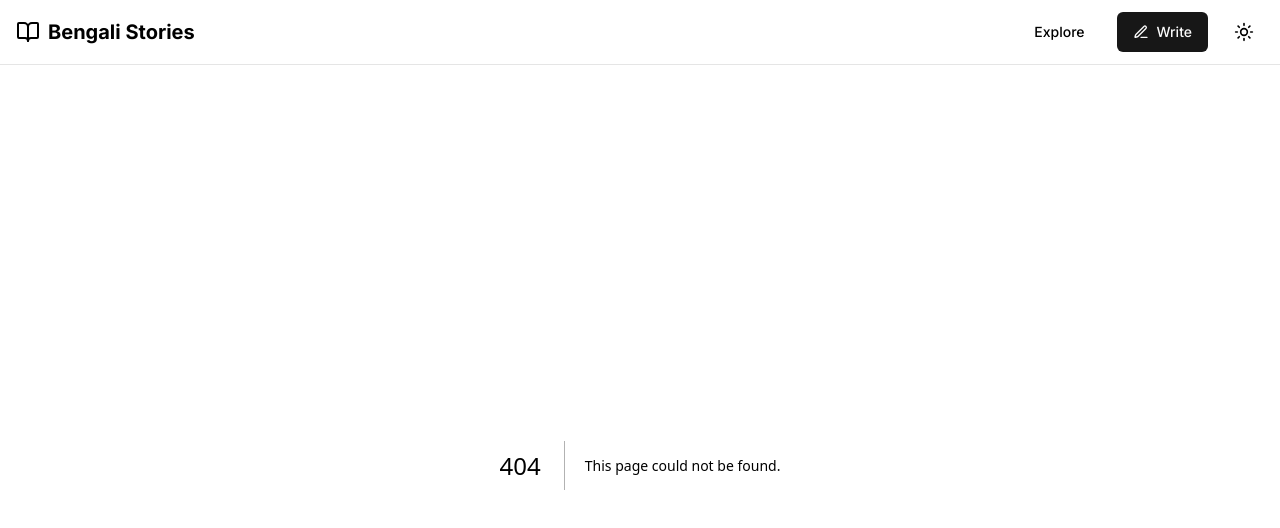
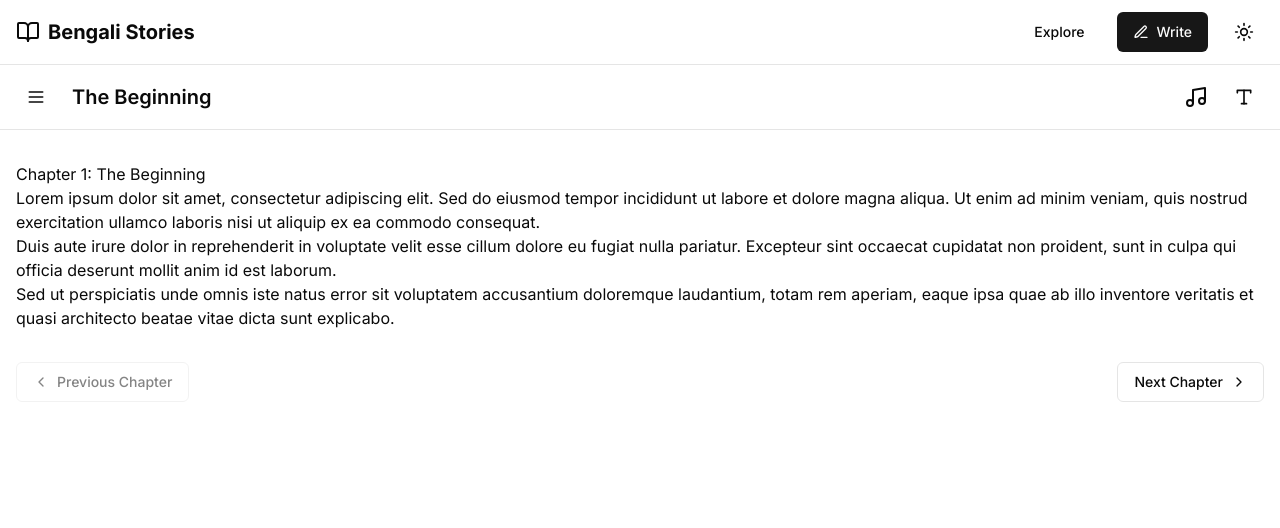
Before and after one commit to arman-ali-khan/story, a Next.js app: page /story/1/chapter/ch1 in a window 1280 px wide. Before the commit this address had no page. Shown: the top 528 px of the page. Built offline with nearby package versions, Linux system fonts and the light colour scheme.

Commit message:
Add files via upload

```diff
--- /dev/null
+++ b/app/story/[id]/chapter/[chapterId]/page.tsx
@@ -0,0 +1,222 @@
+"use client";
+
+import { useState, useRef } from "react";
+import { Button } from "@/components/ui/button";
+import { Card } from "@/components/ui/card";
+import { Slider } from "@/components/ui/slider";
+import {
+  Sheet,
+  SheetContent,
+  SheetHeader,
+  SheetTitle,
+  SheetTrigger,
+} from "@/components/ui/sheet";
+import { Volume2, Sun, Type, Music, Menu, ChevronLeft, ChevronRight } from "lucide-react";
+import Link from "next/link";
+import { useRouter } from "next/navigation";
+
+// Temporary mock data - replace with actual data fetching
+const mockStory = {
+  id: "1",
+  title: "The Hidden Moon",
+  currentChapter: {
+    id: "ch1",
+    title: "The Beginning",
+    content: `<h1>Chapter 1: The Beginning</h1>
+    <p>Lorem ipsum dolor sit amet, consectetur adipiscing elit. Sed do eiusmod tempor incididunt ut labore et dolore magna aliqua. Ut enim ad minim veniam, quis nostrud exercitation ullamco laboris nisi ut aliquip ex ea commodo consequat.</p>
+    <p>Duis aute irure dolor in reprehenderit in voluptate velit esse cillum dolore eu fugiat nulla pariatur. Excepteur sint occaecat cupidatat non proident, sunt in culpa qui officia deserunt mollit anim id est laborum.</p>
+    <p>Sed ut perspiciatis unde omnis iste natus error sit voluptatem accusantium doloremque laudantium, totam rem aperiam, eaque ipsa quae ab illo inventore veritatis et quasi architecto beatae vitae dicta sunt explicabo.</p>`
+  },
+  chapters: [
+    { id: "ch1", title: "The Beginning" },
+    { id: "ch2", title: "Unexpected Turn" },
+    { id: "ch3", title: "Revelations" },
+  ]
+};
+
+export default function ChapterPage() {
+  const router = useRouter();
+  const [fontSize, setFontSize] = useState(16);
+  const [brightness, setBrightness] = useState(100);
+  const [volume, setVolume] = useState(50);
+  const audioRef = useRef<HTMLAudioElement | null>(null);
+  const [isPlaying, setIsPlaying] = useState(false);
+
+  const currentChapterIndex = mockStory.chapters.findIndex(
+    (chapter) => chapter.id === mockStory.currentChapter.id
+  );
+
+  const prevChapter = mockStory.chapters[currentChapterIndex - 1];
+  const nextChapter = mockStory.chapters[currentChapterIndex + 1];
+
+  const handleFontSizeChange = (value: number[]) => {
+    setFontSize(value[0]);
+  };
+
+  const handleBrightnessChange = (value: number[]) => {
+    setBrightness(value[0]);
+  };
+
+  const handleVolumeChange = (value: number[]) => {
+    setVolume(value[0]);
+    if (audioRef.current) {
+      audioRef.current.volume = value[0] / 100;
+    }
+  };
+
+  const toggleMusic = () => {
+    if (audioRef.current) {
+      if (isPlaying) {
+        audioRef.current.pause();
+      } else {
+        audioRef.current.play();
+      }
+      setIsPlaying(!isPlaying);
+    }
+  };
+
+  const navigateToChapter = (chapterId: string) => {
+    router.push(`/story/${mockStory.id}/chapter/${chapterId}`);
+  };
+
+  return (
+    <div
+      className="min-h-screen"
+      style={{ filter: `brightness(${brightness}%)` }}
+    >
+      {/* Chapter title bar */}
+      <div className="sticky top-0 z-10 bg-background border-b">
+        <div className="container mx-auto px-4 h-16 flex items-center justify-between">
+          <div className="flex items-center gap-4">
+            <Sheet>
+              <SheetTrigger asChild>
+                <Button variant="ghost" size="icon">
+                  <Menu className="h-5 w-5" />
+                </Button>
+              </SheetTrigger>
+              <SheetContent side="left">
+                <SheetHeader>
+                  <SheetTitle>Chapters</SheetTitle>
+                </SheetHeader>
+                <div className="mt-4 space-y-2">
+                  {mockStory.chapters.map((chapter) => (
+                    <Button
+                      key={chapter.id}
+                      variant={chapter.id === mockStory.currentChapter.id ? "secondary" : "ghost"}
+                      className="w-full justify-start"
+                      onClick={() => navigateToChapter(chapter.id)}
+                    >
+                      {chapter.title}
+                    </Button>
+                  ))}
+                </div>
+              </SheetContent>
+            </Sheet>
+            <h1 className="text-xl font-semibold">{mockStory.currentChapter.title}</h1>
+          </div>
+          <div className="flex items-center gap-2">
+            <Button
+              variant="ghost"
+              size="icon"
+              onClick={toggleMusic}
+            >
+              <Music className={isPlaying ? "text-primary" : ""} />
+            </Button>
+            <Sheet>
+              <SheetTrigger asChild>
+                <Button variant="ghost" size="icon">
+                  <Type className="h-5 w-5" />
+                </Button>
+              </SheetTrigger>
+              <SheetContent>
+                <SheetHeader>
+                  <SheetTitle>Reading Settings</SheetTitle>
+                </SheetHeader>
+                <div className="mt-4 space-y-6">
+                  <div className="space-y-2">
+                    <div className="flex items-center justify-between">
+                      <Type className="h-4 w-4" />
+                      <span className="text-sm">Font Size</span>
+                    </div>
+                    <Slider
+                      value={[fontSize]}
+                      min={12}
+                      max={24}
+                      step={1}
+                      onValueChange={handleFontSizeChange}
+                    />
+                  </div>
+
+                  <div className="space-y-2">
+                    <div className="flex items-center justify-between">
+                      <Sun className="h-4 w-4" />
+                      <span className="text-sm">Brightness</span>
+                    </div>
+                    <Slider
+                      value={[brightness]}
+                      min={50}
+                      max={100}
+                      step={1}
+                      onValueChange={handleBrightnessChange}
+                    />
+                  </div>
+
+                  <div className="space-y-2">
+                    <div className="flex items-center justify-between">
+                      <Volume2 className="h-4 w-4" />
+                      <span className="text-sm">Music Volume</span>
+                    </div>
+                    <Slider
+                      value={[volume]}
+                      min={0}
+                      max={100}
+                      step={1}
+                      onValueChange={handleVolumeChange}
+                    />
+                  </div>
+                </div>
+              </SheetContent>
+            </Sheet>
+          </div>
+        </div>
+      </div>
+
+      <div className="container mx-auto px-4 py-8">
+        {/* Main Content */}
+        <div
+          className="prose dark:prose-invert max-w-none"
+          style={{ fontSize: `${fontSize}px` }}
+          dangerouslySetInnerHTML={{ __html: mockStory.currentChapter.content }}
+        />
+
+        {/* Chapter Navigation */}
+        <div className="mt-8 flex items-center justify-between">
+          <Button
+            variant="outline"
+            onClick={() => prevChapter && navigateToChapter(prevChapter.id)}
+            disabled={!prevChapter}
+          >
+            <ChevronLeft className="mr-2 h-4 w-4" />
+            Previous Chapter
+          </Button>
+          <Button
+            variant="outline"
+            onClick={() => nextChapter && navigateToChapter(nextChapter.id)}
+            disabled={!nextChapter}
+          >
+            Next Chapter
+            <ChevronRight className="ml-2 h-4 w-4" />
+          </Button>
+        </div>
+      </div>
+
+      {/* Background Music Audio Element */}
+      <audio
+        ref={audioRef}
+        loop
+        src="https://example.com/background-music.mp3"
+        className="hidden"
+      />
+    </div>
+  );
+}
--- a/app/story/[id]/chapters/page.tsx
+++ b/app/story/[id]/chapters/page.tsx
@@ -65,13 +65,66 @@ export default function ChaptersPage() {
   return (
     <div className="container mx-auto px-4 py-8">
       <div className="grid grid-cols-1 md:grid-cols-3 gap-8">
+
         {/* Main Content */}
         <div className="md:col-span-2 space-y-6">
           <div className="prose dark:prose-invert max-w-none">
             <h1 className="text-3xl font-bold mb-4">{mockStory.title}</h1>
             <p className="text-muted-foreground">{mockStory.description}</p>
           </div>
+    {/* Sidebar */}
+        <div className="space-y-6 md:hidden ">
+          {/* Cover Image */}
+          <div className="relative aspect-[3/4] w-full overflow-hidden rounded-lg border">
+            <Image
+              src={mockStory.coverImage}
+              alt={mockStory.title}
+              fill
+              className="object-cover"
+            />
+          </div>
 
+          {/* Rating */}
+          <div className="flex items-center gap-2">
+            <div className="flex items-center">
+              {[...Array(5)].map((_, i) => (
+                <Star
+                  key={i}
+                  className={`h-5 w-5 ${
+                    i < Math.floor(mockStory.rating)
+                      ? "fill-yellow-400 text-yellow-400"
+                      : "text-gray-300"
+                  }`}
+                />
+              ))}
+            </div>
+            <span className="font-semibold">{mockStory.rating}</span>
+            <span className="text-muted-foreground">({mockStory.reviewCount} reviews)</span>
+          </div>
+
+          {/* Author Card */}
+          <Card>
+            <CardContent className="p-4">
+              <div className="flex items-start gap-4">
+                <Avatar className="h-12 w-12">
+                  <AvatarImage src={mockStory.author.image} />
+                  <AvatarFallback>{mockStory.author.name[0]}</AvatarFallback>
+                </Avatar>
+                <div className="flex-1">
+                  <div>
+                    <h3 className="font-semibold">{mockStory.author.name}</h3>
+                    <Badge variant="secondary" className="mt-1">
+                      {mockStory.author.level}
+                    </Badge>
+                  </div>
+                  <p className="text-sm text-muted-foreground mt-2">
+                    {mockStory.author.followers.toLocaleString()} followers
+                  </p>
+                </div>
+              </div>
+            </CardContent>
+          </Card>
+        </div>
           {/* Interaction Stats */}
           <div className="flex items-center gap-6 py-4">
             <Button
@@ -91,6 +144,7 @@ export default function ChaptersPage() {
           {/* Chapter List */}
           <div className="space-y-4">
             <h2 className="text-2xl font-semibold">Chapters</h2>
+         <div className="grid grid-cols-1 sm:grid-cols-2 gap-2">
             {mockStory.chapters.map((chapter) => (
               <ChapterCard
                 key={chapter.id}
@@ -104,11 +158,12 @@ export default function ChaptersPage() {
                 onToggleFavorite={() => toggleFavorite(chapter.id)}
               />
             ))}
+         </div>
           </div>
         </div>
 
         {/* Sidebar */}
-        <div className="space-y-6">
+        <div className="space-y-6 hidden md:block">
           {/* Cover Image */}
           <div className="relative aspect-[3/4] w-full overflow-hidden rounded-lg border">
             <Image
--- a/components/story-card.tsx
+++ b/components/story-card.tsx
@@ -50,7 +50,7 @@ export function StoryCard({
           loading="lazy"
         />
         <div className="absolute bottom-0 left-0 right-0 bg-gradient-to-t from-black/80 via-black/40 to-transparent p-4">
-          <Link href={`/story/${id}`}>
+          <Link href={`/story/${id}/chapters`}>
             <h3 className="text-white font-semibold text-sm sm:text-base line-clamp-2 mb-2">
               {title}
             </h3>
```
